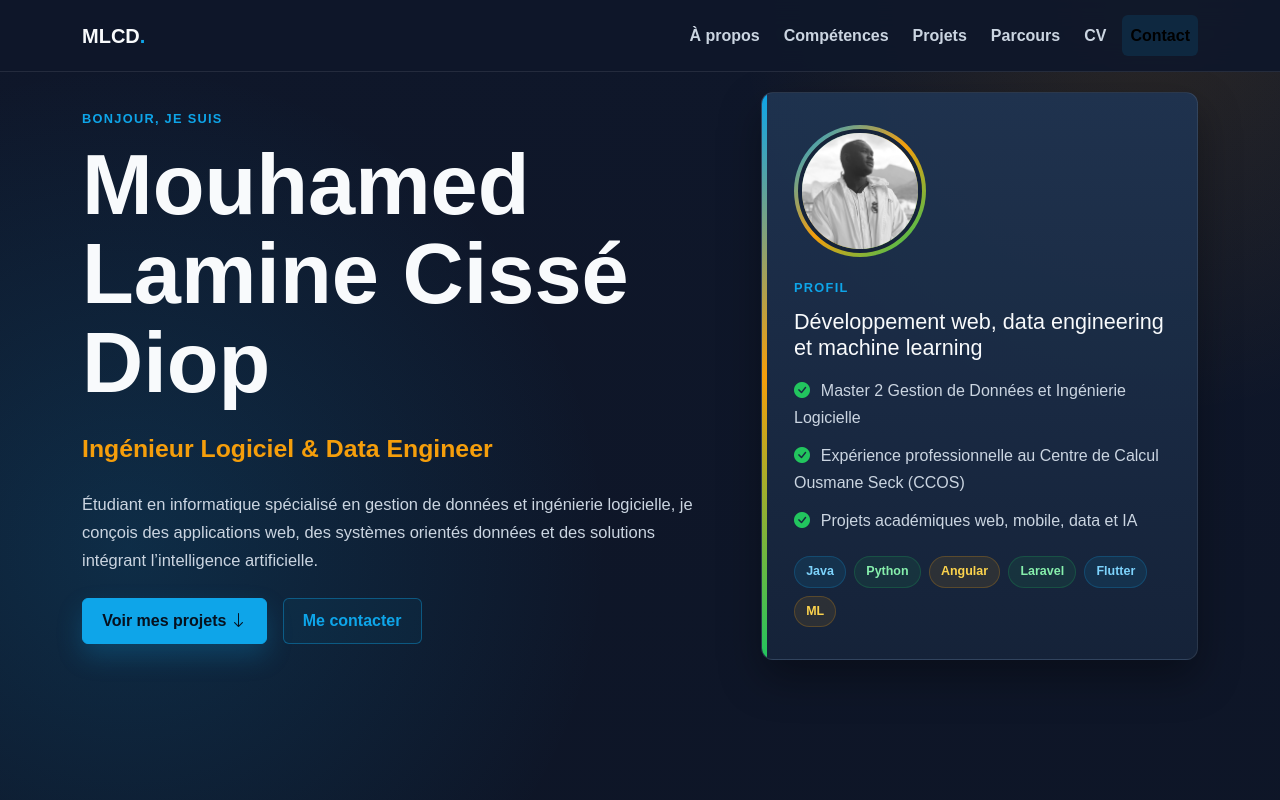
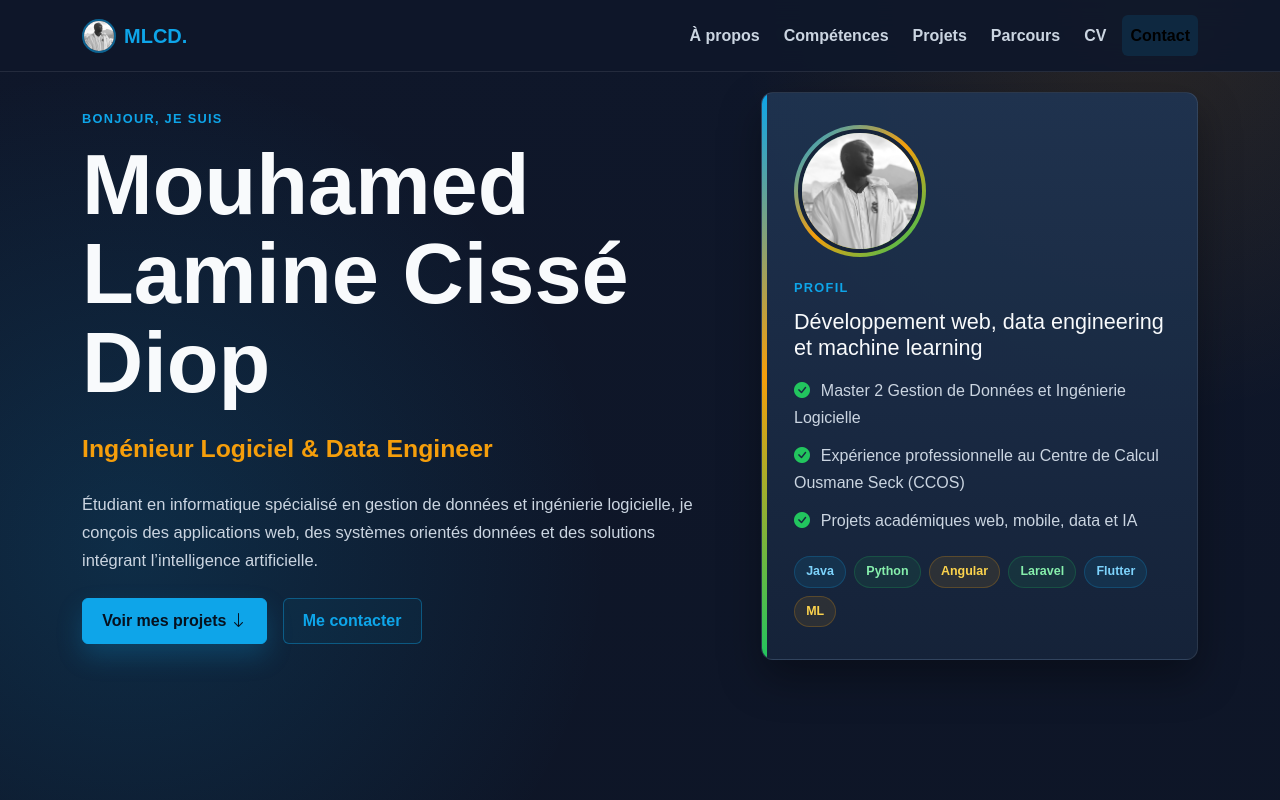
Before and after one commit to esprit-24/portfolio-mlcd, a plain HTML site: page index.html in a window 1280 px wide. Shown: the top 800 px of the page. Drawn offline with nearby package versions, Linux system fonts and the light colour scheme.

Commit message:
Ajouter l avatar dans la navbar

```diff
--- a/index.html
+++ b/index.html
@@ -14,7 +14,10 @@
     <body data-bs-spy="scroll" data-bs-target="#mainNav" data-bs-offset="90" tabindex="0">
         <nav id="mainNav" class="navbar navbar-expand-lg fixed-top site-navbar">
             <div class="container">
-                <a class="navbar-brand fw-bold" href="#accueil">MLCD<span>.</span></a>
+                <a class="navbar-brand fw-bold d-inline-flex align-items-center gap-2" href="#accueil">
+                    <img src="assets/photo-profil.jpg" alt="" class="nav-avatar" aria-hidden="true">
+                    <span>MLCD<span>.</span></span>
+                </a>
 
                 <button class="navbar-toggler" type="button" data-bs-toggle="collapse" data-bs-target="#navbarContent" aria-controls="navbarContent" aria-expanded="false" aria-label="Ouvrir le menu">
                     <span class="navbar-toggler-icon"></span>
--- a/style.css
+++ b/style.css
@@ -62,6 +62,14 @@ p {
 
 .navbar-brand span {
   color: var(--color-primary);
+}
+
+.nav-avatar {
+  width: 34px;
+  height: 34px;
+  object-fit: cover;
+  border-radius: 50%;
+  border: 2px solid rgba(14, 165, 233, 0.55);
 }
 
 .navbar-toggler {
```
